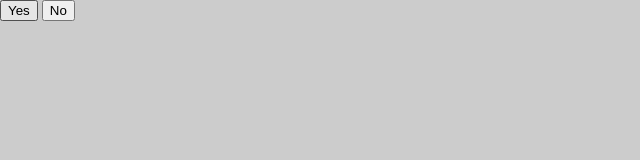
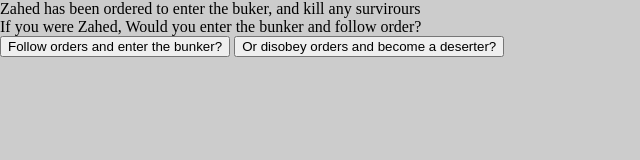
Before and after one commit to nipapadak/savingtheenemy, a plain HTML site: page index.html in a window 1280 px wide. Shown: the top 160 px of the page, without its empty margins (0-640 px from the left). Drawn offline with nearby package versions, Linux system fonts and the light colour scheme.

Commit message:
stub out step 1.

```diff
--- a/index.html
+++ b/index.html
@@ -5,8 +5,10 @@
 </head>
 <body>
 <section id="step1" class="focused">
-  <button class="yes">Yes</button>
-  <button class="no">No</button>
+  <div>Zahed has been ordered to enter the buker, and kill any survirours</div>
+  <div>If you were Zahed, Would you enter the bunker and follow order?</div>
+  <button class="yes">Follow orders and enter the bunker?</button>
+  <button class="no">Or disobey orders and become a deserter?</button>
 </section>
 <section id="step2">
   <button class="yes">Yes</button>
```
